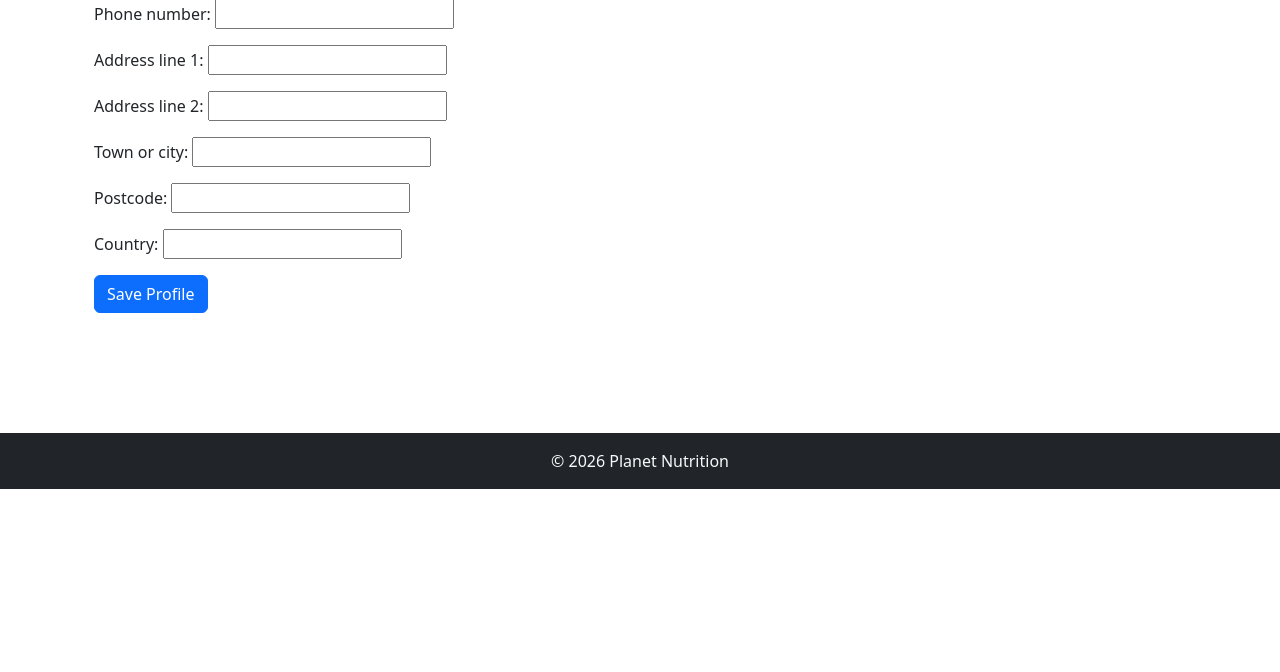
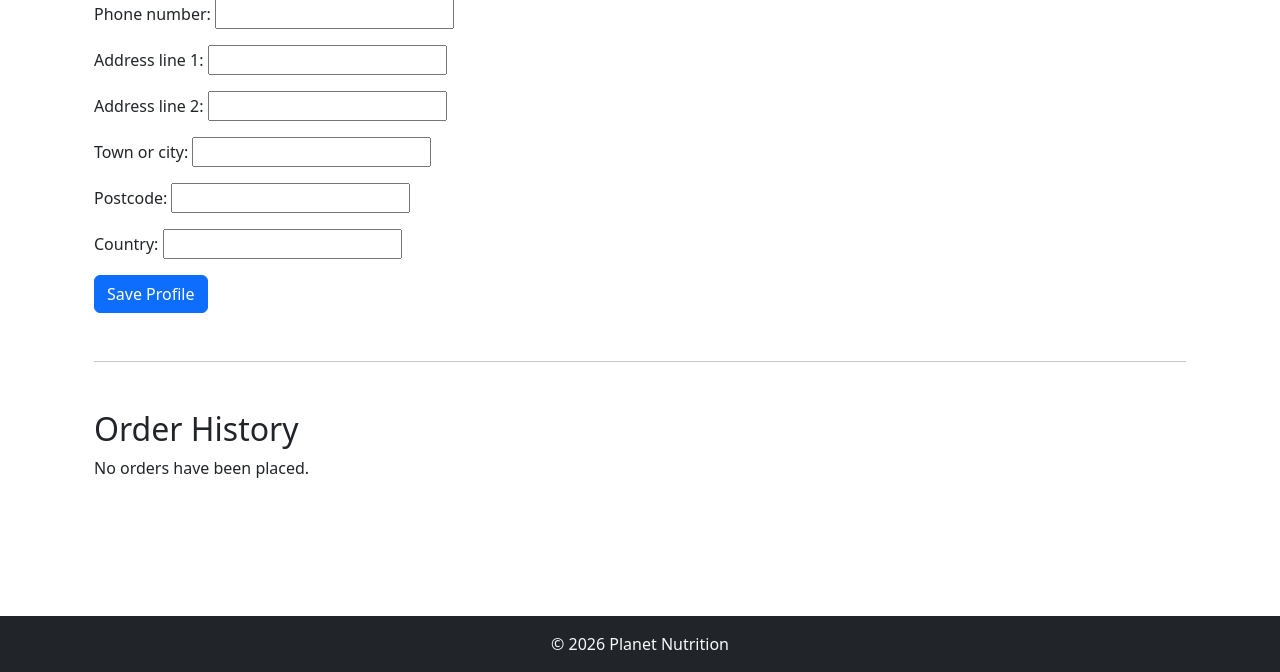
Before and after one commit to llpw-build/nutrition-planet, a Django app: page /accounts/profile/ in a window 1280 px wide. Shown: the part 225-897 px from the top of the page. Before the commit the page ends 714 px from the top, so only its background shows below. Run offline with Django 5.2, Linux system fonts and the light colour scheme; the visitor is signed in with stand-in values (Sample User, id 1); data that the repository does not hold is empty.

Commit message:
Add order history to profile template

```diff
--- a/checkout/views.py
+++ b/checkout/views.py
@@ -46,6 +46,9 @@
             order.stripe_payment_intent_id = (
                 payment_intent_id
             )
+
+            if request.user.is_authenticated:
+                order.profile = request.user.user_profile
 
             order.save()
 
--- a/profiles/views.py
+++ b/profiles/views.py
@@ -2,7 +2,7 @@
 from django.contrib import messages
 from django.contrib.auth import login
 from .forms import userRegisterForm
-from.forms import UserProfileForm
+from .forms import UserProfileForm
 from django.contrib.auth.decorators import login_required
 from django.contrib import messages
 from django.shortcuts import render, redirect
@@ -49,6 +49,8 @@
 def profile(request):
     profile = request.user.user_profile
 
+    orders = profile.orders.all().order_by("-date")
+
     if request.method == "POST":
         form = UserProfileForm(
             request.POST,
@@ -72,6 +74,7 @@
 
     context = {
         "form": form,
+        "orders": orders,
     }
 
     return render(
--- a/templates/profiles/profile.html
+++ b/templates/profiles/profile.html
@@ -3,6 +3,7 @@
 {% block content %}
 
 <div class="container py-5">
+
     <h1>My Details</h1>
 
     <form method="POST">
@@ -17,6 +18,53 @@
             Save Profile
         </button>
     </form>
+
+    <hr class="my-5">
+    <h2>Order History</h2>
+
+    {% for order in orders %}
+
+        <div class="card mb-4">
+            <div class="card-body">
+
+                <h5 class="card-title">
+                    Order #{{ order.id }}
+                </h5>
+
+                <p>
+                    <strong>Date:</strong>
+                    {{ order.date }}
+                </p>
+
+                <p>
+                    <strong>Total:</strong>
+                    £{{ order.order_total }}
+                </p>
+
+                <p>
+                    <strong>Payment Status:</strong>
+                    {{ order.payment_status }}
+                </p>
+
+                <h6>Items</h6>
+
+                {% for item in order.lineitems.all %}
+                    <p>
+                        {{ item.product.name }}
+                        × {{ item.quantity }}
+                        — £{{ item.lineitem_total }}
+                    </p>
+                {% endfor %}
+
+            </div>
+        </div>
+
+    {% empty %}
+
+        <p>No orders have been placed.</p>
+
+    {% endfor %}
+
 </div>
 
 {% endblock %}
```
Also changed, not shown: checkout/models.py (+10 -0 lines), checkout/migrations/0006_order_profile.py (added).
